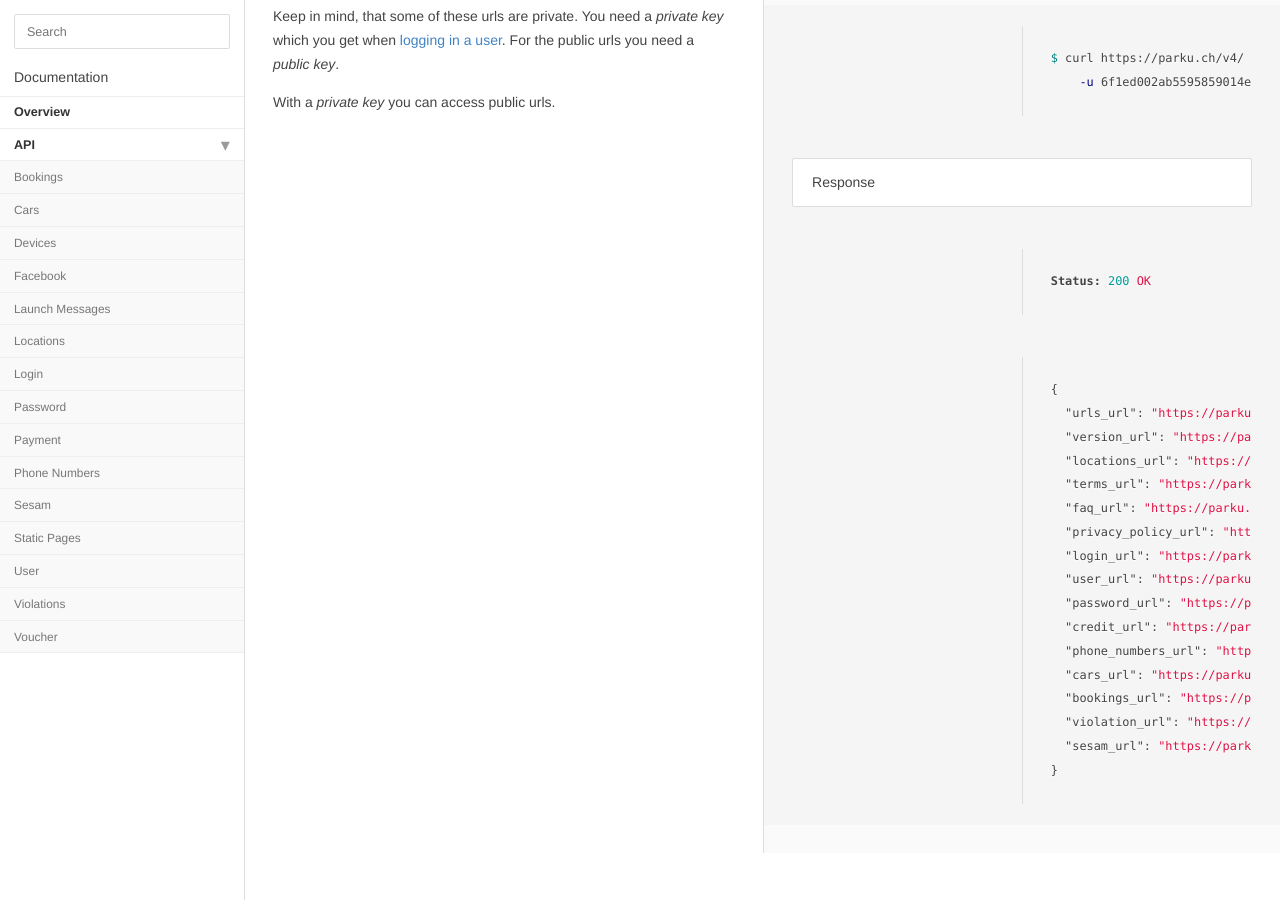
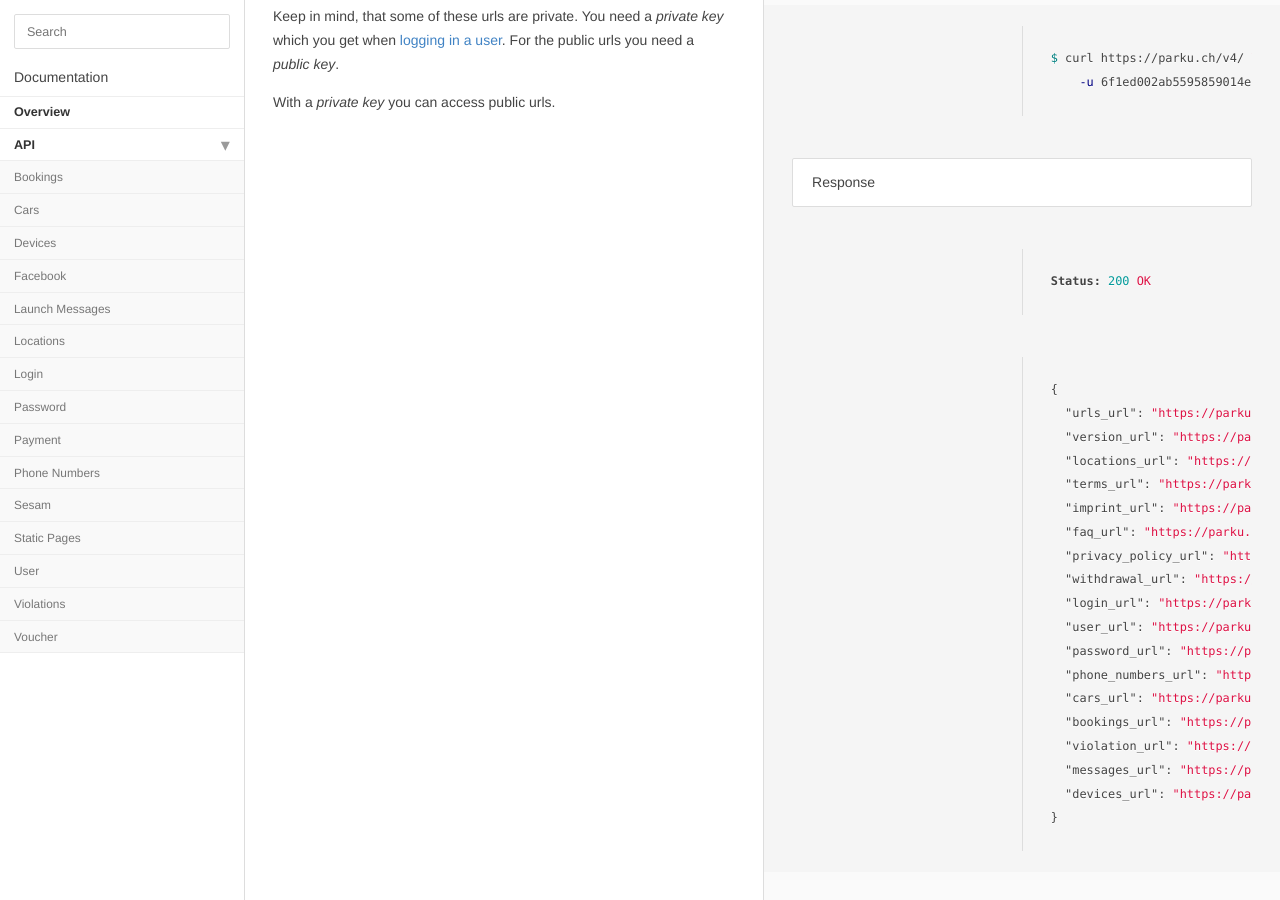
Before and after one commit to parku/docs, a Jekyll site: the page built from api/index.md, in a window 1280 px wide and 900 px high, scrolled down 1460 px. Built offline with Jekyll 4.4.1, drawn with Linux system fonts in a browser that asks for light colours; Markdown is read by kramdown in place of the engine named in the settings; before the commit the page ends 2313 px from its top, so only the background shows below that.

Commit message:
Show devices in url-url.

````diff
--- a/api/index.md
+++ b/api/index.md
@@ -78,17 +78,19 @@ Status: 200 OK
   "version_url": "{{ site.parku.api }}/version",
   "locations_url": "{{ site.parku.api }}/locations",
   "terms_url": "{{ site.parku.api }}/terms",
+  "imprint_url": "{{ site.parku.api }}/imprint",
   "faq_url": "{{ site.parku.api }}/faq",
   "privacy_policy_url": "{{ site.parku.api }}/privacy_policy",
+  "withdrawal_url": "{{ site.parku.api }}/terms#withdrawal",
   "login_url": "{{ site.parku.api }}/login",
   "user_url": "{{ site.parku.api }}/user",
   "password_url": "{{ site.parku.api }}/password",
-  "credit_url": "{{ site.parku.api }}/credit",
   "phone_numbers_url": "{{ site.parku.api }}/phone_numbers",
   "cars_url": "{{ site.parku.api }}/cars",
   "bookings_url": "{{ site.parku.api }}/bookings",
-  "violation_url": "{{ site.parku.api }}/bookings/{booking_id}/violation",
-  "sesam_url": "{{ site.parku.api }}/sesam"
+  "violation_url": "{{ site.parku.api }}/bookings/:booking_id/violation",
+  "messages_url": "{{ site.parku.api }}/launch_messages",
+  "devices_url": "{{ site.parku.api }}/devices"
 }
 ```
 
````
Also changed, not shown: Gemfile.lock, 1 other file.
